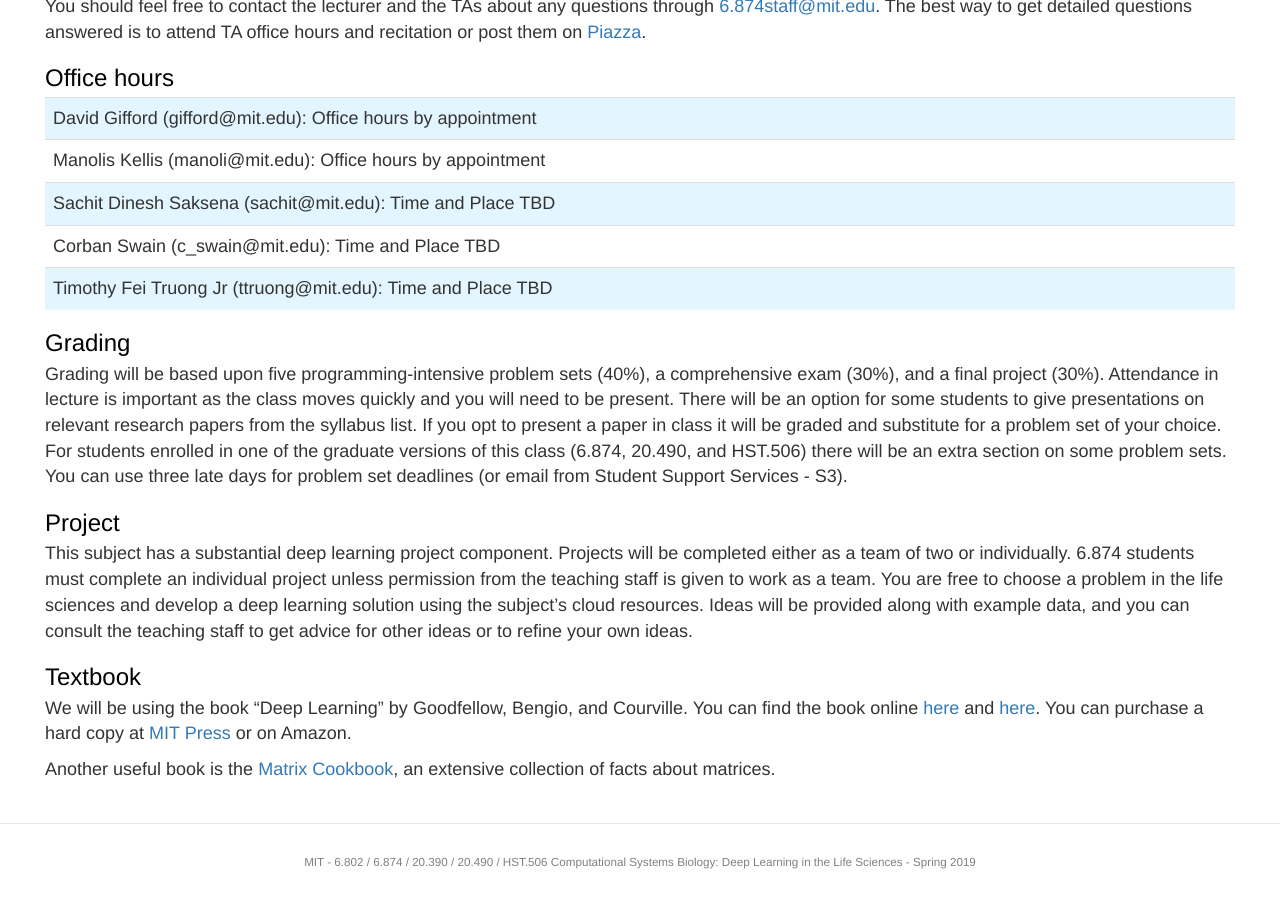
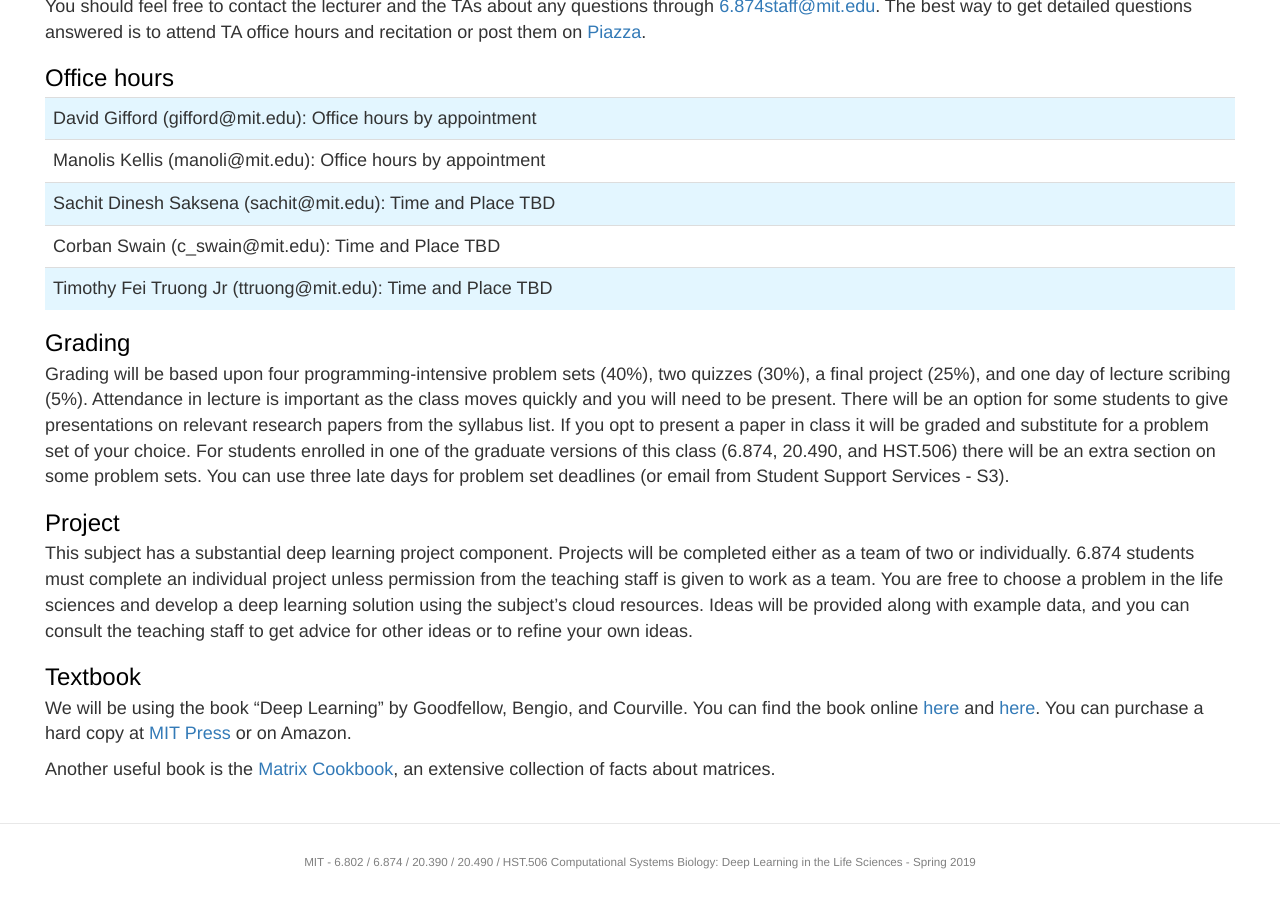
Before and after one commit to mit6874/mit6874.github.io, a Jekyll site: the page built from index.html, in a window 1280 px wide and 900 px high, scrolled down 3990 px. Built offline with Jekyll 4.4.1, drawn with Linux system fonts in a browser that asks for light colours; nearby versions of some CDN libraries; some of the changed lines change nothing that is shown.

Commit message:
Update grading breakdown and update links for sp2020

```diff
--- a/index.html
+++ b/index.html
@@ -3,12 +3,11 @@
 ---
 <div class="home">
   <div class="materials-wrap">
-    <!-- TODO: update links for sp2020 -->
     <p>Additional course websites:</p>
     <ul>
-        <li><a href="https://stellar.mit.edu/S/course/6/sp19/6.874/">MIT Stellar</a></li>
-        <li><a href="https://stellar.mit.edu/S/course/6/sp19/6.874/gradebook3/">Learning Modules</a> (where you download problem set assignments and upload your solutions)</li>
-        <li><a href="https://piazza.com/mit/spring2019/6802j6874j20390j20490jhst506j">Piazza</a> (discussion forum)</li>
+        <li><a href="http://stellar.mit.edu/S/course/6/sp20/6.874/">MIT Stellar</a></li>
+        <li><a href="http://stellar.mit.edu/S/course/6/sp20/6.874/gradebook3/">Learning Modules</a> (where you download problem set assignments and upload your solutions)</li>
+        <li><a href="https://piazza.com/class/k5yc2zd83zi2rz">Piazza</a> (discussion forum)</li>
     </ul>
 
     <h2 class="module-header">Course description</h2>
@@ -602,7 +601,7 @@
     </div>
 
     <h2 class="module-header">Grading</h2>
-    <p>Grading will be based upon five programming-intensive problem sets (40%), a comprehensive exam (30%), and a final project (30%). Attendance in lecture is important as the class moves quickly and you will need to be present. There will be an option for some students to give presentations on relevant research papers from the syllabus list. If you opt to present a paper in class it will be graded and substitute for a problem set of your choice. For students enrolled in one of the graduate versions of this class (6.874, 20.490, and HST.506) there will be an extra section on some problem sets. You can use three late days for problem set deadlines (or email from Student Support Services - S3).</p>
+    <p>Grading will be based upon four programming-intensive problem sets (40%), two quizzes (30%), a final project (25%), and one day of lecture scribing (5%). Attendance in lecture is important as the class moves quickly and you will need to be present. There will be an option for some students to give presentations on relevant research papers from the syllabus list. If you opt to present a paper in class it will be graded and substitute for a problem set of your choice. For students enrolled in one of the graduate versions of this class (6.874, 20.490, and HST.506) there will be an extra section on some problem sets. You can use three late days for problem set deadlines (or email from Student Support Services - S3).</p>
 
     <h2 class="module-header">Project</h2>
     <!-- TODO: link to project details A detailed project description can be found <a target="_blank" href="assets/final-project-2019.pdf">here</a>. -->
```
